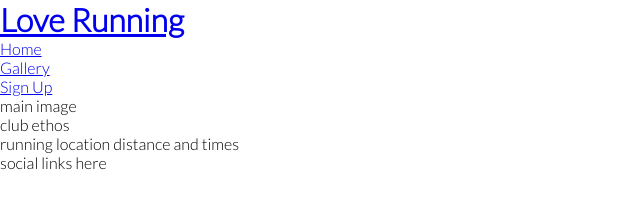
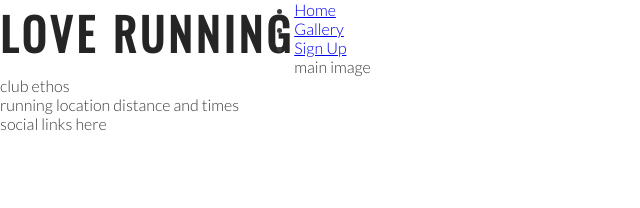
Before and after one commit to AsiaWi/love-running, a plain HTML site: page index.html in a window 1280 px wide. Shown: the whole page, without its empty margins (0-640 px from the left). Drawn offline with nearby package versions, Linux system fonts and the light colour scheme.

Commit message:
style logo change font and color

```diff
--- a/assets/css/style.css
+++ b/assets/css/style.css
@@ -7,7 +7,21 @@ border:none;
 }
 
 body {
-    font-family: lato, sans-serif;
+    font-family: Lato, sans-serif;
     font-weight: 300;
+    color: #3a3a3a
 
 }
+/*headings and logo*/
+
+h1, h2 {
+    font-family: Oswald, sans-serif;
+    text-transform: uppercase;
+    letter-spacing: 4px;
+    color: #252525
+
+}
+#logo {
+    float:left;
+    font-size: 280%;
+}
--- a/index.html
+++ b/index.html
@@ -15,7 +15,7 @@
 <body>
     <header>
         <a href="index.html">
-            <h1>Love Running</h1>
+            <h1 id="logo">Love Running</h1>
         </a>
         <nav>
             <ul>
```
